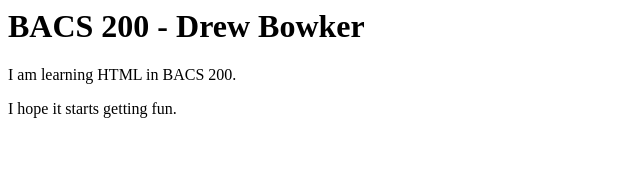
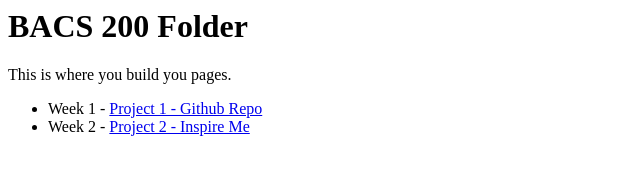
Before and after one commit to Drew-Bowker/Drew-Bowker.github.io, a plain HTML site: page bacs200/index.html in a window 1280 px wide. Shown: the whole page, without its empty margins (0-640 px from the left). Drawn offline with Linux system fonts and the light colour scheme.

Commit message:
BACS200 index

```diff
--- a/bacs200/index.html
+++ b/bacs200/index.html
@@ -1,3 +1,7 @@
-<h1>BACS 200 - Drew Bowker</h1>
-<p>I am learning HTML in BACS 200.</p>
-<p>I hope it starts getting fun.</p>
+
+<h1>BACS 200 Folder</h1>
+<p>This is where you build you pages.</p>
+<ul>
+    <li>Week 1 - <a href="../index.html">Project 1 - Github Repo</a> </li>
+    <li>Week 2 - <a href="inspire.html">Project 2 - Inspire Me</a> </li>
+</ul>
```
